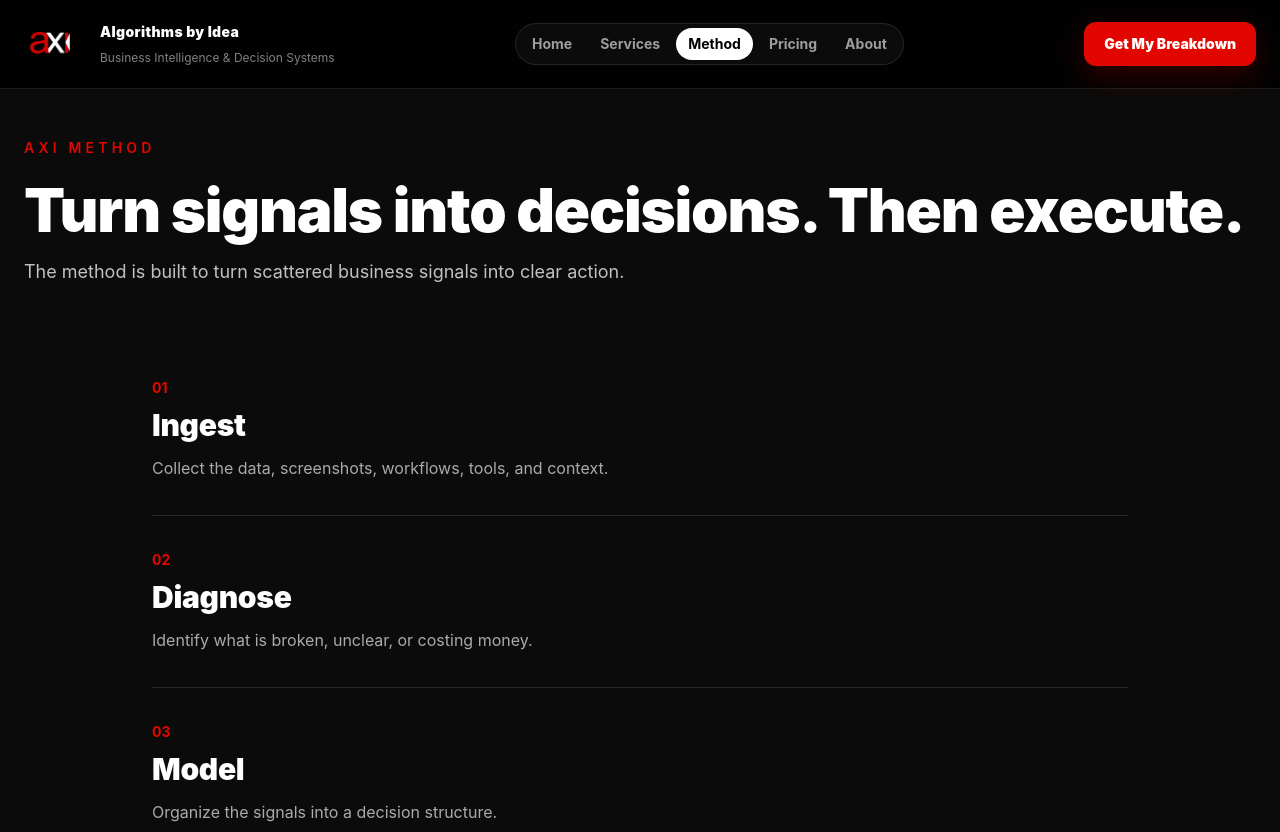
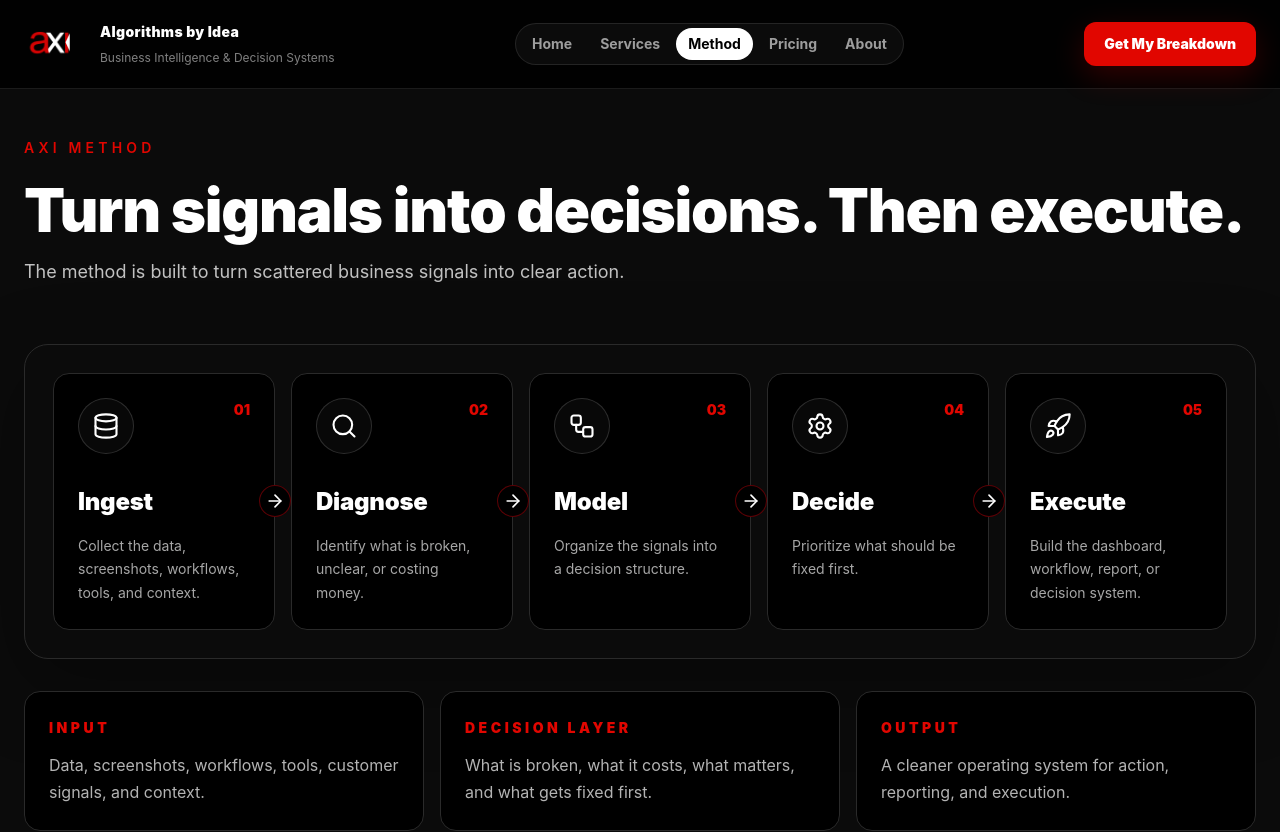
Before and after one commit to shawnfoster/axi, a React (Vite) app: page /method in a window 1280 px wide. Shown: the top 832 px of the page. Built offline with nearby package versions, Linux system fonts and the light colour scheme.

Commit message:
Convert method page to horizontal process board

```diff
--- a/src/pages/Method.tsx
+++ b/src/pages/Method.tsx
@@ -1,6 +1,9 @@
+import { ArrowRight, Database, Rocket, Search, Settings, Workflow } from "lucide-react";
 import PageHeader from "../components/PageHeader";
 import { methodSteps } from "../data/method";
 import CTA from "../components/CTA";
+
+const methodIcons = [Database, Search, Workflow, Settings, Rocket];
 
 export default function Method() {
   return (
@@ -11,14 +14,71 @@ export default function Method() {
         subtitle="The method is built to turn scattered business signals into clear action."
       />
 
-      <section className="mx-auto max-w-5xl px-6 pb-16 pt-4">
-        {methodSteps.map((step, index) => (
-          <div key={step.title} className="border-b border-axi-border py-8">
-            <p className="text-sm font-bold text-axi-red">0{index + 1}</p>
-            <h2 className="mt-2 text-3xl font-black">{step.title}</h2>
-            <p className="mt-3 text-white/65">{step.description}</p>
+      <section className="mx-auto max-w-7xl px-6 pb-20 pt-4">
+        <div className="rounded-3xl border border-axi-border bg-axi-gray/70 p-5 shadow-[0_25px_80px_rgba(0,0,0,0.35)] md:p-7">
+          <div className="grid gap-4 lg:grid-cols-5">
+            {methodSteps.map((step, index) => {
+              const Icon = methodIcons[index] ?? Database;
+              const isLast = index === methodSteps.length - 1;
+
+              return (
+                <div key={step.title} className="relative">
+                  <div className="card h-full rounded-2xl border border-axi-border bg-black p-6 hover:border-red-600 hover:bg-white/[0.035]">
+                    <div className="flex items-start justify-between gap-4">
+                      <div className="flex h-14 w-14 items-center justify-center rounded-full border border-white/15 bg-white/[0.03] text-white">
+                        <Icon className="h-7 w-7" strokeWidth={1.8} />
+                      </div>
+
+                      <p className="text-sm font-black text-axi-red">
+                        0{index + 1}
+                      </p>
+                    </div>
+
+                    <h2 className="mt-8 text-2xl font-black">{step.title}</h2>
+                    <p className="mt-4 text-sm leading-6 text-white/65">
+                      {step.description}
+                    </p>
+                  </div>
+
+                  {!isLast && (
+                    <div className="hidden lg:absolute lg:-right-4 lg:top-1/2 lg:z-10 lg:flex lg:h-8 lg:w-8 lg:-translate-y-1/2 lg:items-center lg:justify-center lg:rounded-full lg:border lg:border-red-600/40 lg:bg-black lg:text-axi-red">
+                      <ArrowRight className="h-5 w-5" />
+                    </div>
+                  )}
+                </div>
+              );
+            })}
           </div>
-        ))}
+        </div>
+
+        <div className="mt-8 grid gap-4 md:grid-cols-3">
+          <div className="rounded-2xl border border-axi-border bg-black p-6">
+            <p className="text-sm font-black uppercase tracking-[0.25em] text-axi-red">
+              Input
+            </p>
+            <p className="mt-3 text-white/70">
+              Data, screenshots, workflows, tools, customer signals, and context.
+            </p>
+          </div>
+
+          <div className="rounded-2xl border border-axi-border bg-black p-6">
+            <p className="text-sm font-black uppercase tracking-[0.25em] text-axi-red">
+              Decision Layer
+            </p>
+            <p className="mt-3 text-white/70">
+              What is broken, what it costs, what matters, and what gets fixed first.
+            </p>
+          </div>
+
+          <div className="rounded-2xl border border-axi-border bg-black p-6">
+            <p className="text-sm font-black uppercase tracking-[0.25em] text-axi-red">
+              Output
+            </p>
+            <p className="mt-3 text-white/70">
+              A cleaner operating system for action, reporting, and execution.
+            </p>
+          </div>
+        </div>
       </section>
 
       <CTA />
```
